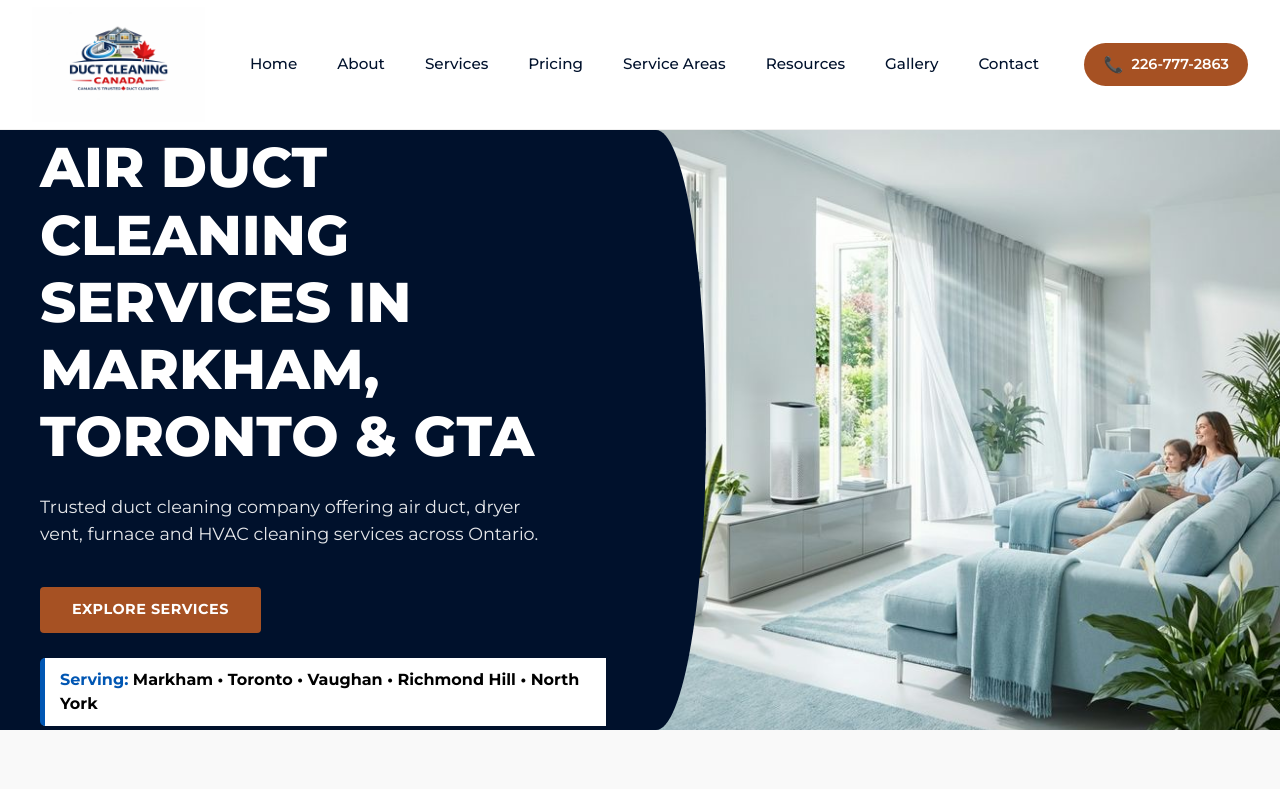
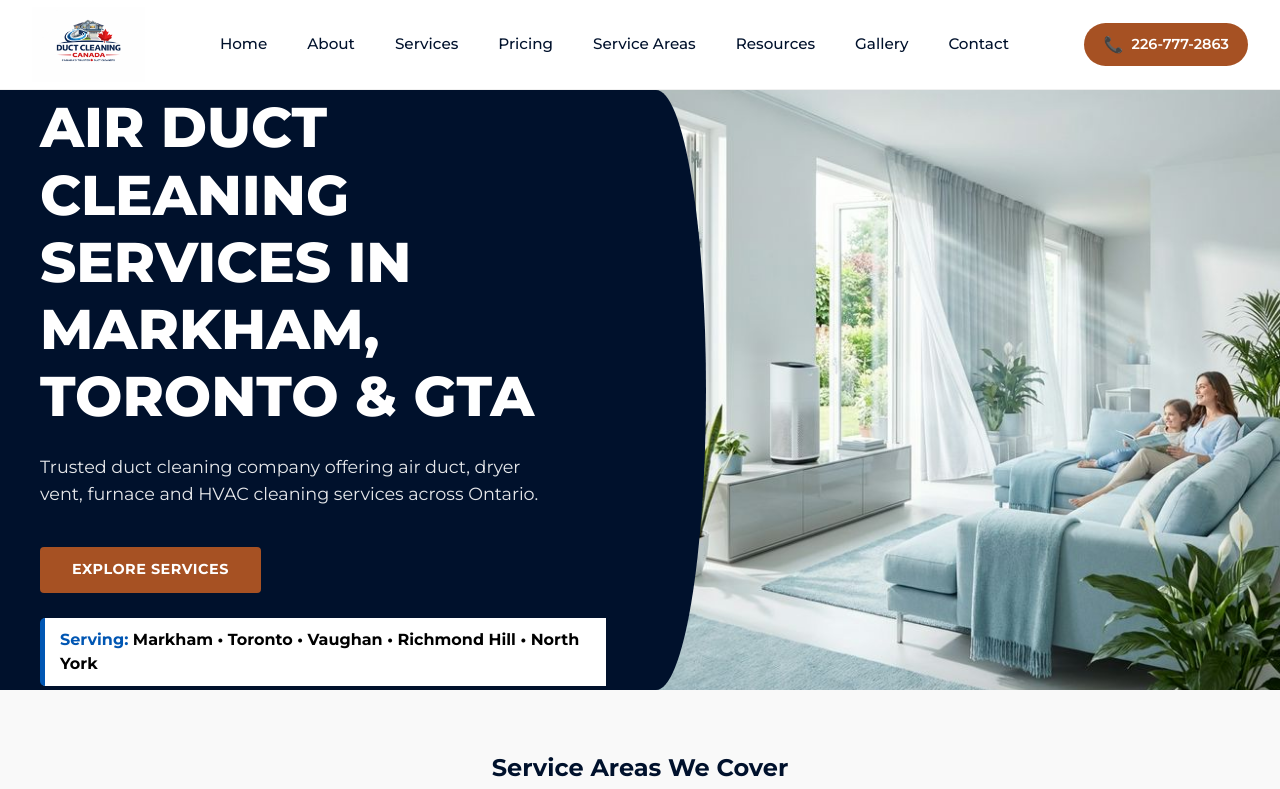
Before and after one commit to josph8487-prog/duct-Canada-original, a Next.js app: page / in a window 1280 px wide. Shown: the top 789 px of the page. Built offline with nearby package versions, Linux system fonts and the light colour scheme.

Commit message:
Update Header.module.css

```diff
--- a/src/components/Header.module.css
+++ b/src/components/Header.module.css
@@ -7,7 +7,7 @@
     -webkit-backdrop-filter: blur(12px);
     border-bottom: 1px solid rgba(0, 0, 0, 0.06);
     z-index: 500;
-    height: 130px;
+    height: 90px;
 }
 
 .navContainer {
@@ -30,9 +30,9 @@
 
 .logoImage {
     object-fit: contain;
-    height: 115px;
+    height: 75px;
     width: auto;
-    max-width: 320px;
+    max-width: 220px;
 }
 
 /* ===================== DESKTOP NAV ===================== */
```
